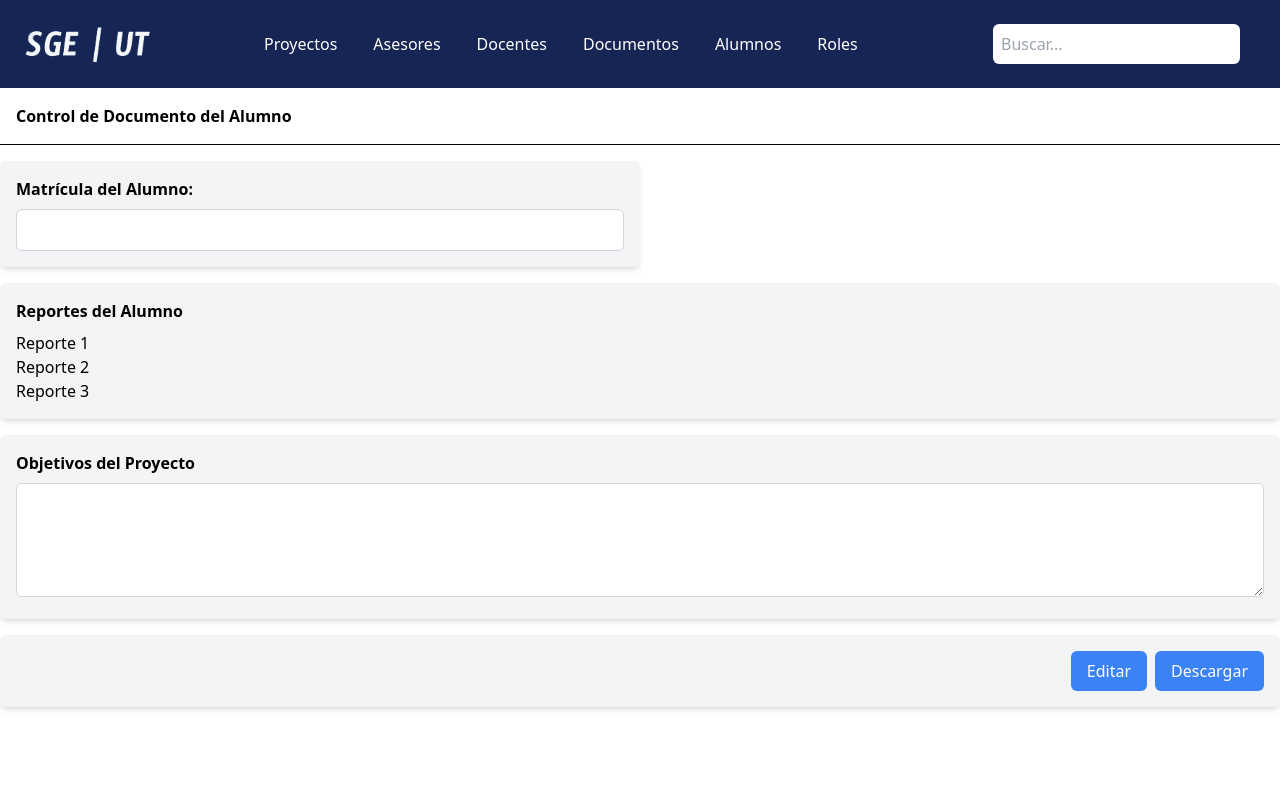
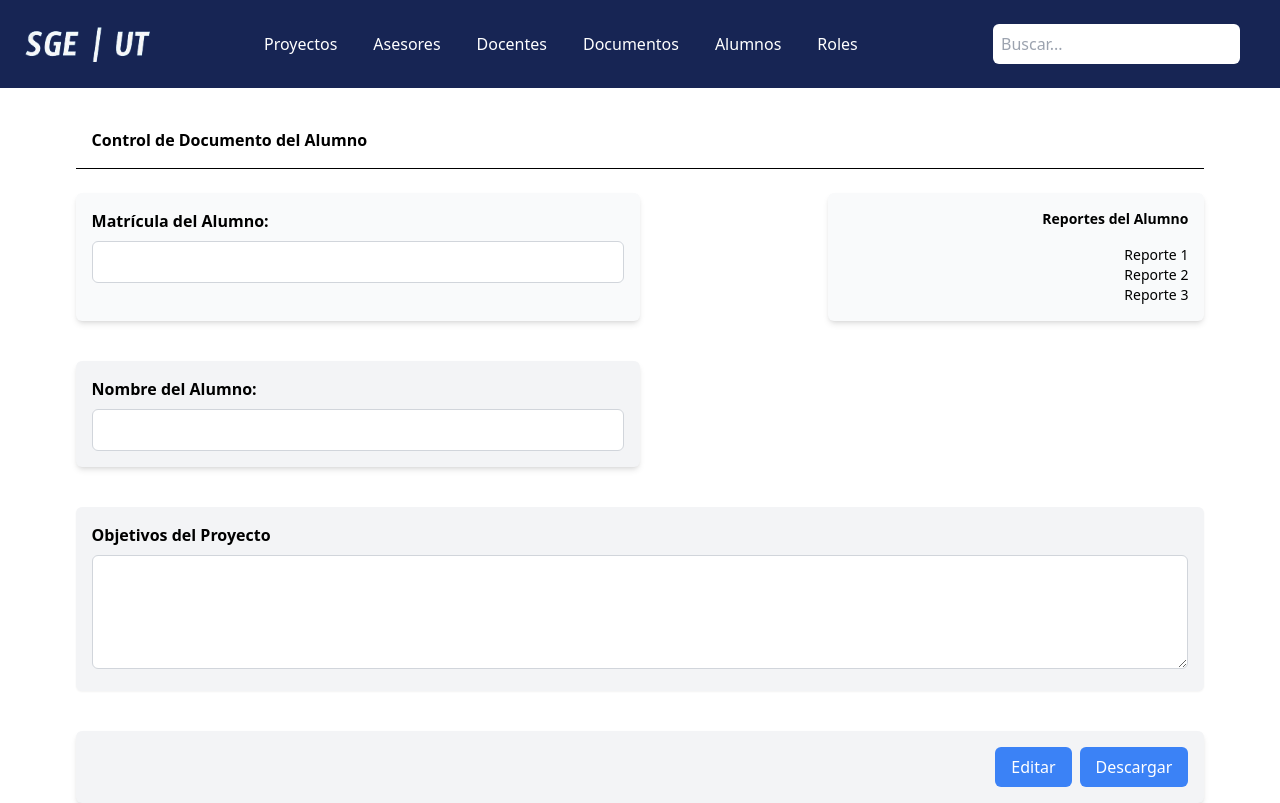
Before and after one commit to jonnnyhdz/SGE, a React (Create React App) app: page /Control in a window 1280 px wide. Built offline with nearby package versions, Linux system fonts and the light colour scheme.

Commit message:
Control de documento de alumno

```diff
--- a/src/pages/ControlDeDocAlumno.jsx
+++ b/src/pages/ControlDeDocAlumno.jsx
@@ -4,31 +4,44 @@ import Navbar from './Navbar';
 const Header = () => {
   return (
     <div>
-      <Navbar/>
+      <Navbar />
+      <div style={{ marginLeft: '2cm', marginRight: '2cm' }}>
+        <br />
         <div className="bg-white p-4 font-bold border-b border-black text-left">
           Control de Documento del Alumno
         </div>
-      <div className="mt-4">
-        <div className="bg-gray-100 p-4 shadow-md rounded-md w-1/2">
+        <br />
+        <div className="flex justify-between">
+          <div className="bg-gray-50 p-4 shadow-md rounded-md w-1/2">
             <label htmlFor="matricula" className="block font-bold mb-2">Matrícula del Alumno:</label>
             <input type="text" id="matricula" name="matricula" className="w-full border border-gray-300 rounded-md p-2" />
           </div>
-      </div>
-      <div className="bg-gray-100 p-4 shadow-md rounded-md mt-4">
+          <div className="bg-gray-50 p-4 shadow-md rounded-md flex flex-col items-end text-sm w-1/3">
             <div className="font-bold">Reportes del Alumno</div>
-        <ul className="mt-2">
+            <ul className="mt-4">
               <li>Reporte 1</li>
               <li>Reporte 2</li>
               <li>Reporte 3</li>
             </ul>
           </div>
-      <div className="bg-gray-100 p-4 shadow-md rounded-md mt-4">
+        </div>
+        <br />
+        <div className="mt-4">
+          <div className="bg-gray-100 p-4 shadow-md rounded-md w-1/2">
+            <label htmlFor="nombre" className="block font-bold mb-2">Nombre del Alumno:</label>
+            <input type="text" id="nombre" name="nombre" className="w-full border border-gray-300 rounded-md p-2" />
+          </div>
+        </div>
+        <br />
+        <div className="bg-gray-100 p-4 shadow-sm rounded-md mt-4">
           <div className="font-bold">Objetivos del Proyecto</div>
           <textarea rows="4" cols="50" className="mt-2 w-full border border-gray-300 rounded-md p-2"></textarea>
         </div>
+        <br />
         <div className="bg-gray-100 p-4 shadow-md rounded-md mt-4 flex justify-end">
           <button className="bg-blue-500 text-white px-4 py-2 rounded-md mr-2">Editar</button>
           <button className="bg-blue-500 text-white px-4 py-2 rounded-md">Descargar</button>
+        </div>
       </div>
     </div>
   );
```
Lines whose indentation alone changed are shown as unchanged.
